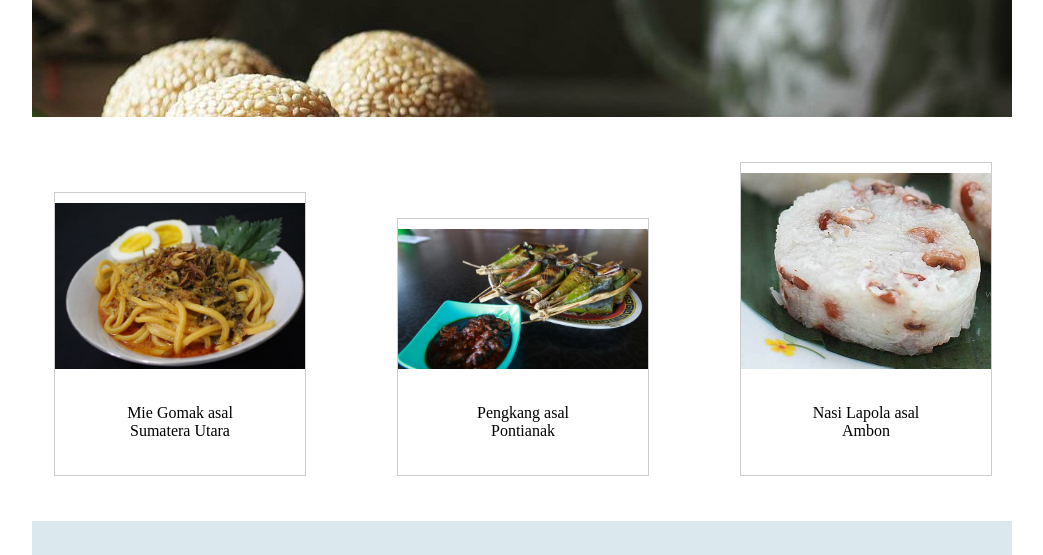
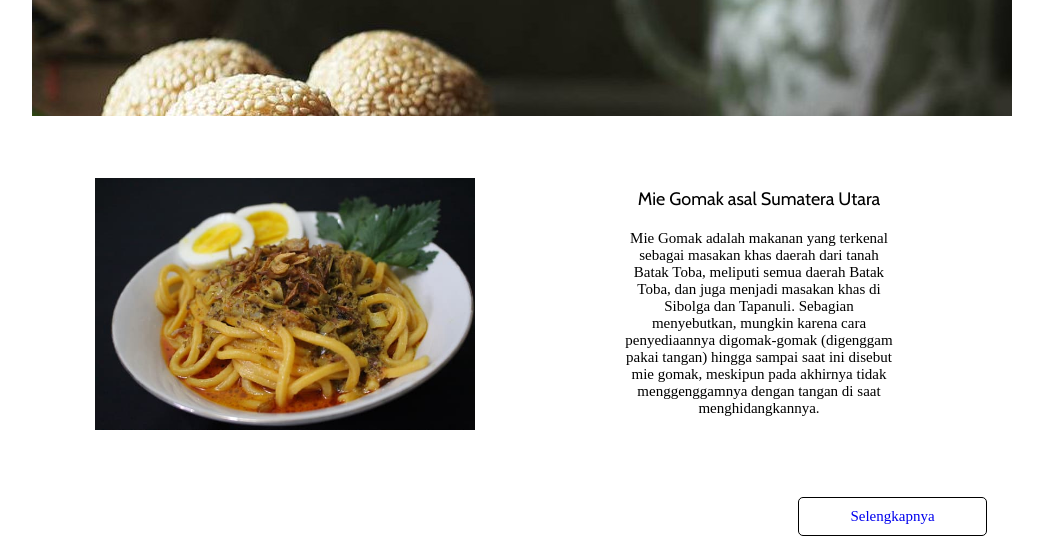
Before and after one commit to ItsJoel88/Project-week-1, a plain HTML site: page index.html in a window 1280 px wide. Shown: the part 307-862 px from the top of the page, without its empty margins (118-1161 px from the left). Drawn offline with nearby package versions, Linux system fonts and the light colour scheme; files whose address does not match are found by name.

Commit message:
merubah content

```diff
--- a/index.html
+++ b/index.html
@@ -7,6 +7,7 @@
     <title>Cinta Indonesia</title>
     <link rel="stylesheet" href="styles.css" type="text/css">
     <link href="http://maxcdn.bootstrapcdn.com/font-awesome/4.1.0/css/font-awesome.min.css" rel="stylesheet">
+    <link href="https://fonts.googleapis.com/css?family=Cabin|Indie+Flower&display=swap" rel="stylesheet">
 
 </head>
 <body>
@@ -29,22 +30,30 @@
         <div class="makanan">
             <img src="/home/shanon/Project-week-1/image/mie gomak.jpg" alt="rendang" width="600" width="500">
             <div class="ket">
-                Mie Gomak asal Sumatera Utara
+                <span>Mie Gomak asal Sumatera Utara</span>
+                <p>Mie Gomak adalah makanan yang terkenal sebagai masakan khas daerah dari tanah Batak Toba, meliputi semua daerah Batak Toba, dan juga menjadi masakan khas di Sibolga dan Tapanuli. Sebagian menyebutkan, mungkin karena cara penyediaannya digomak-gomak (digenggam pakai tangan) hingga sampai saat ini disebut mie gomak, meskipun pada akhirnya tidak menggenggamnya dengan tangan di saat menghidangkannya. </p>
             </div>
+            <a href="index.html"><p class="selengkapnya">Selengkapnya</p></a>
         </div>
+        <div class="border"></div>
 
         <div class="makanan">
             <img src="/home/shanon/Project-week-1/image/pengkang.jpg" alt="rendang" width="600" width="500">
             <div class="ket">
-                Pengkang asal Pontianak
+                <span>Pengkang asal Pontianak</span>
+                <p>Salah satu dari sekian banyak makanan khas Kalimantan Barat, yang dibuat dengan bahan baku dari beras ketan atau beras pulut (sebutan masyarakat Kal-bar). Karena citarasanya yang unik, maka Pengkang banyak diburu para wisata kuliner.</p>
             </div>
+            <a href="index.html"><p class="selengkapnya">Selengkapnya</p></a>
         </div>
+        <div class="border"></div>
 
         <div class="makanan">
             <img src="/home/shanon/Project-week-1/image/nasi-lapola.jpg" alt="rendang" width="600" width="500">
             <div class="ket">
-                Nasi Lapola asal Ambon
+                <span> Lapola asal Ambon</span>
+                <p>Nasi lapola merupakan olahan beras putih yang dimasak dengan kacang tolo dan kelapa parut. Rasa makanan yang dimasak dengan cara dikukus ini terkenal gurih.Selain menjadi kuliner Maluku Utara, nasi lapola juga kuliner tradisional provinsi induknya yaitu Maluku. Nasi lapola bisa disajikan dengan kuliner khas lain yaitu kohu-kohu dan sambalo colo-colo.</p>
             </div>
+            <a href="index.html"><p class="selengkapnya">Selengkapnya</p></a>
         </div>
 
     <!--footer-->
--- a/styles.css
+++ b/styles.css
@@ -39,24 +39,43 @@ p{
     text-align: center;
 }
 
-div.makanan{
-    margin: 25px 15px 25px 72px;
-    border: 1px solid #ccc;
-    display: inline-block;
-    width: 250px;
+.makanan{
+    padding: 2em 1em;
+    display: grid;
+    grid-template-columns: 50% auto;
 }
 
-div.makanan:hover{
-    border: 1px solid #777;
+.selengkapnya{
+    border:1px solid black;
+    width:50%;
+    margin-left: 700px;
+    border-radius: 5px;
+    padding-top: 10px;
+    padding-bottom: 10px;
+}
+.selengkapnya:hover{
+    background-color: cornflowerblue;
+    color: wheat;
+}
+a{
+    text-decoration: none;
 }
 
 div.makanan img{
-    width: 100%;
+    width: 80%;
     height: auto;
 }
 div.ket{
-    padding: 15px;
+    padding: 0;
     text-align: center;
+    font-size: 18px;
+}
+span{
+    font-family: Cabin;
+    font-size: 18px;
+}
+p{
+    font-size: 15px;
 }
 footer{
     background-color: #DBE9EE;
```
